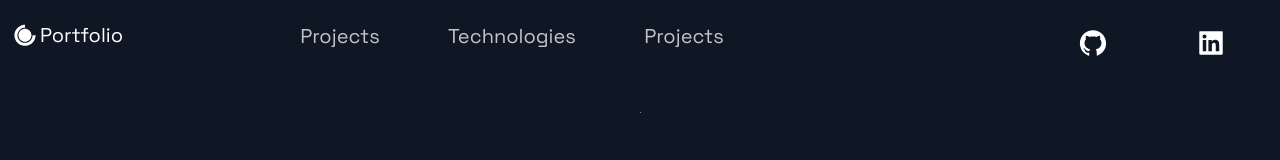
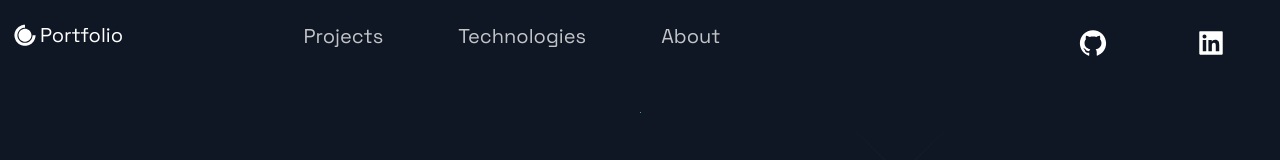
Before and after one commit to danielkinahan/portfolio_website, a Next.js app: page / in a window 1280 px wide. Shown: the top 160 px of the page. Built offline with nearby package versions, Linux system fonts and the light colour scheme.

Commit message:
Fixed broken import and wrong header string

```diff
--- a/src/components/Header/Header.js
+++ b/src/components/Header/Header.js
@@ -27,7 +27,7 @@ const Header = () => (
             </li>
             <li>
                 <Link href="#about">
-                    <NavLink>Projects</NavLink>
+                    <NavLink>About</NavLink>
                 </Link>
             </li>
         </Div2>
--- a/src/components/Projects/Projects.js
+++ b/src/components/Projects/Projects.js
@@ -3,7 +3,7 @@ import React from 'react';
 import { BlogCard, CardInfo, ExternalLinks, GridContainer, HeaderThree, Hr, Tag, TagList, TitleContent, UtilityList, Img } from './ProjectsStyles';
 import { Section, SectionDivider, SectionTitle } from '../../styles/GlobalComponents';
 import { projects } from '../../constants/constants';
-import Head from 'next/dist/next-server/lib/head';
+//import Head from 'next/dist/next-server/lib/head';
 
 const Projects = () => (
     <Section nopadding id="projects">
```
